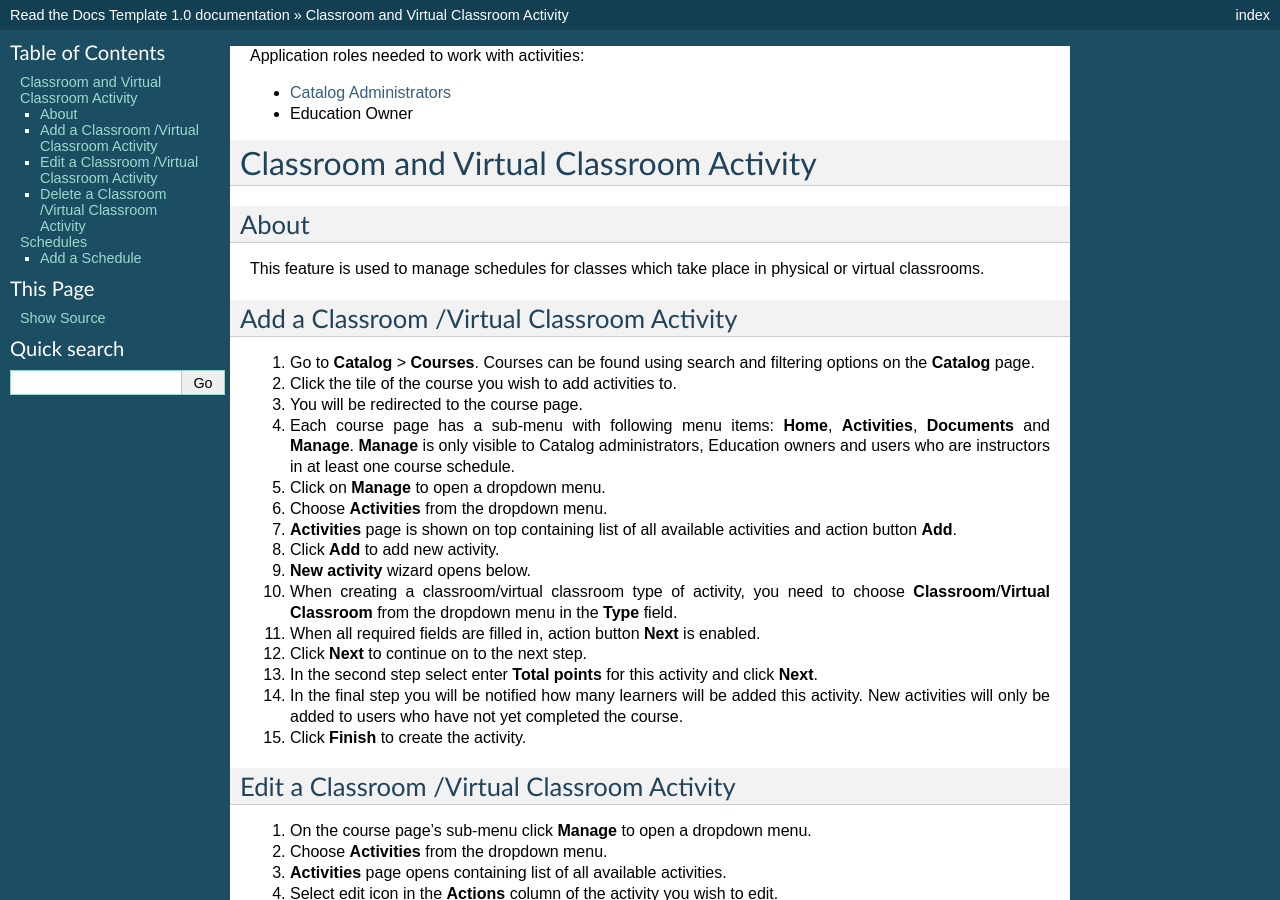
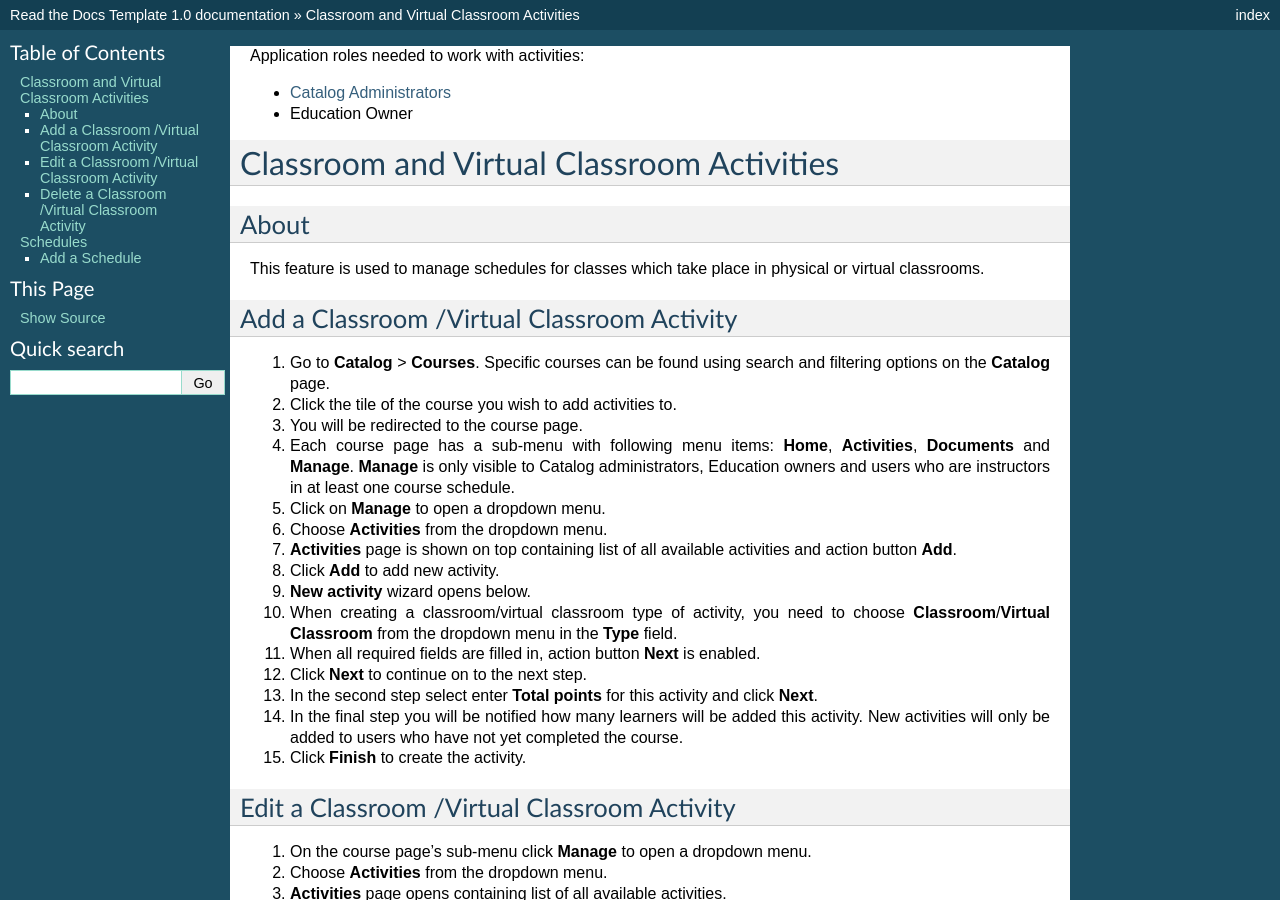
Before and after one commit to pslisko/performa365docs, a Sphinx documentation site: the page built from docs/howto/manage_activities/classroom_virtual.rst, in a window 1280 px wide and 900 px high. Built offline with Sphinx 7.4.7, drawn with Linux system fonts in a browser that asks for light colours; pages that are not in the unit, such as notebooks, are missing from menus; some of the changed text lies outside the part shown.

Commit message:
Update classroom_virtual.rst

```diff
--- a/docs/howto/manage_activities/classroom_virtual.rst
+++ b/docs/howto/manage_activities/classroom_virtual.rst
@@ -7,7 +7,7 @@ Application roles needed to work with activities:
 
 ..
 
-Classroom and Virtual Classroom Activity
+Classroom and Virtual Classroom Activities
 =========================================
 
 About
@@ -18,7 +18,7 @@ This feature is used to manage schedules for classes which take place in physica
 Add a Classroom /Virtual Classroom Activity
 ********************************************
 
-#. Go to **Catalog** > **Courses**. Courses can be found using search and filtering options on the **Catalog** page.
+#. Go to **Catalog** > **Courses**. Specific courses can be found using search and filtering options on the **Catalog** page.
 #. Click the tile of the course you wish to add activities to.
 #. You will be redirected to the course page.
 #. Each course page has a sub-menu with following menu items: **Home**, **Activities**, **Documents** and **Manage**. **Manage** is only visible to Catalog administrators, Education owners and users who are instructors in at least one course schedule.
```
